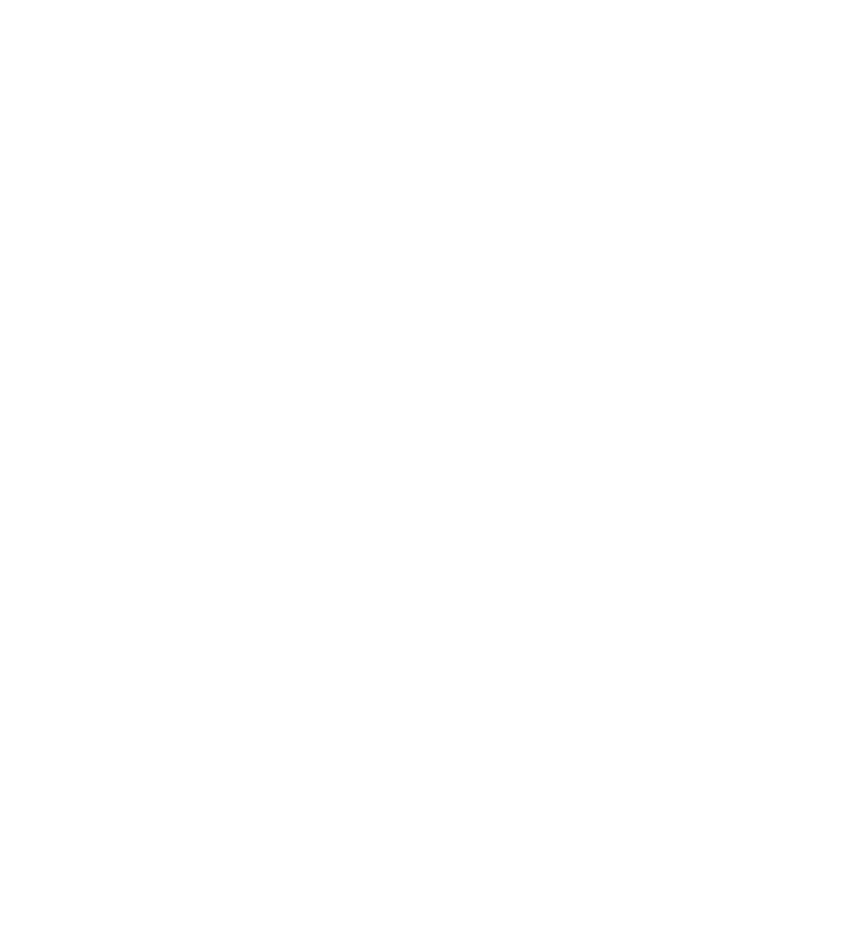
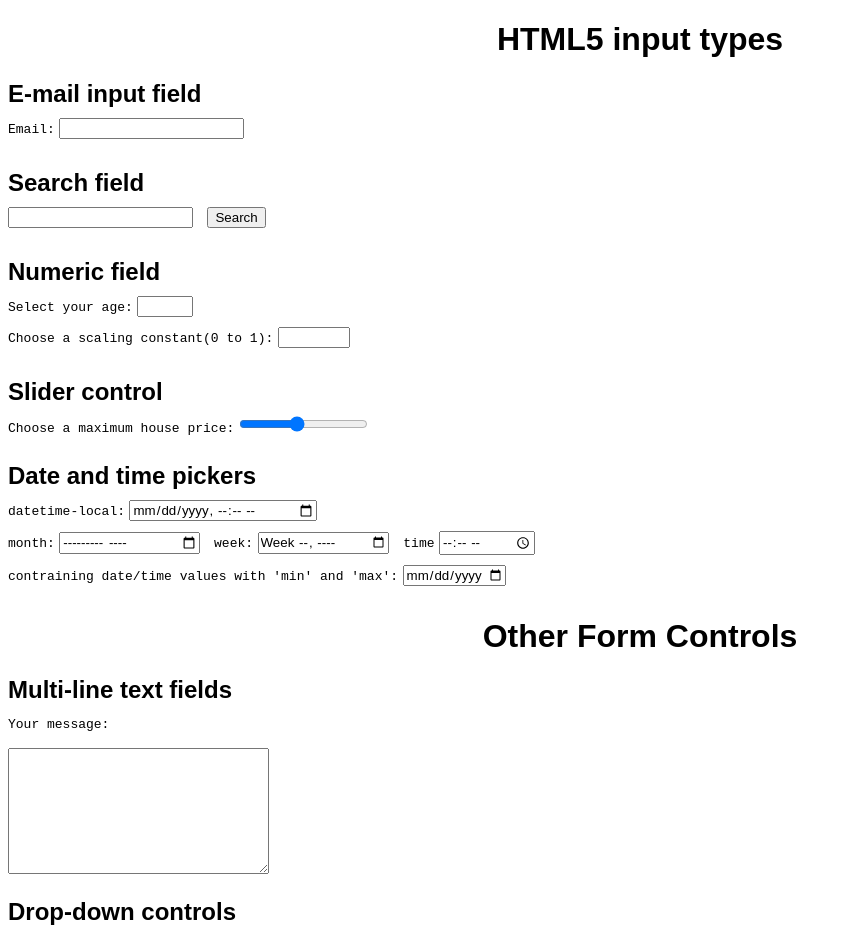
Before and after one commit to gcmohite/HTML-MDN, a plain HTML site: page 04_Web Forms/04_HTML5-input-types.html in a window 1280 px wide. Shown: the whole page, without its empty margins (0-851 px from the left). Before the commit the page ends 800 px from the top, so only its background shows below. Drawn offline with Linux system fonts and the light colour scheme.

Commit message:
Did more work on Web Forms

```diff
--- a/04_Web Forms/04_HTML5-input-types.html
+++ b/04_Web Forms/04_HTML5-input-types.html
@@ -5,6 +5,90 @@
     <meta http-equiv="X-UA-Compatible" content="IE=edge" />
     <meta name="viewport" content="width=device-width, initial-scale=1.0" />
     <title>HTML5 Input Types</title>
+    <style>
+      * {
+        font-family: Arial, Helvetica, sans-serif;
+      }
+
+      h1 {
+        text-align: center;
+      }
+
+      h2 {
+        margin-bottom: 10px;
+      }
+
+      label,
+      input {
+        display: inline-block;
+      }
+
+      input {
+        margin: 0 10px 10px 0;
+      }
+
+      label {
+        font-family: monospace;
+      }
+    </style>
   </head>
-  <body></body>
+  <body>
+    <h1>HTML5 input types</h1>
+
+    <h2>E-mail input field</h2>
+    <label for="email">Email: </label>
+    <input type="email" id="email" name="email" multiple />
+
+    <h2>Search field</h2>
+    <input type="search" name="search" id="search" />
+    <button type="submit">Search</button>
+
+    <h2>Numeric field</h2>
+    <label for="age">Select your age: </label>
+    <input type="number" name="age" id="age" min="18" max="99" step="1" />
+    <br />
+    <label for="scale">Choose a scaling constant(0 to 1): </label>
+    <input type="number" name="scale" id="scale" min="0" max="1" step="0.01" />
+
+    <h2>Slider control</h2>
+    <label for="price">Choose a maximum house price: </label>
+    <input
+      type="range"
+      name="price"
+      id="price"
+      min="50000"
+      max="500000"
+      step="100"
+      value="250000"
+    />
+    <output class="price-output" for="price"></output>
+
+    <h2>Date and time pickers</h2>
+    <label for="datetime">datetime-local:</label>
+    <input type="datetime-local" name="datetime" id="datetime" /> <br />
+    <label for="month">month: </label>
+    <input type="month" name="month" id="month" />
+    <label for="week">week: </label>
+    <input type="week" name="week" id="week" />
+    <label for="time">time</label>
+    <input type="time" name="" id="" /> <br />
+    <label for="myDate"
+      >contraining date/time values with 'min' and 'max':
+    </label>
+    <input
+      type="date"
+      name="myDate"
+      id="myDate"
+      min="2021-01-01"
+      max="2030-12-31"
+    />
+
+    <h1>Other Form Controls</h1>
+
+    <h2>Multi-line text fields</h2>
+    <label for="msg">Your message:</label>
+    <p><textarea cols="30" rows="8" id="msg"></textarea></p>
+
+    <h2>Drop-down controls</h2>
+  </body>
 </html>
```
Also changed, not shown: 04_Web Forms/04_HTML5-input-assessment.html (added, +70 -0 lines), 05_styling-web-forms.html (added, +10 -0 lines), 04_Web Forms/01_forms-intro.html (renamed from 04_Web Forms/01_intro.html).
